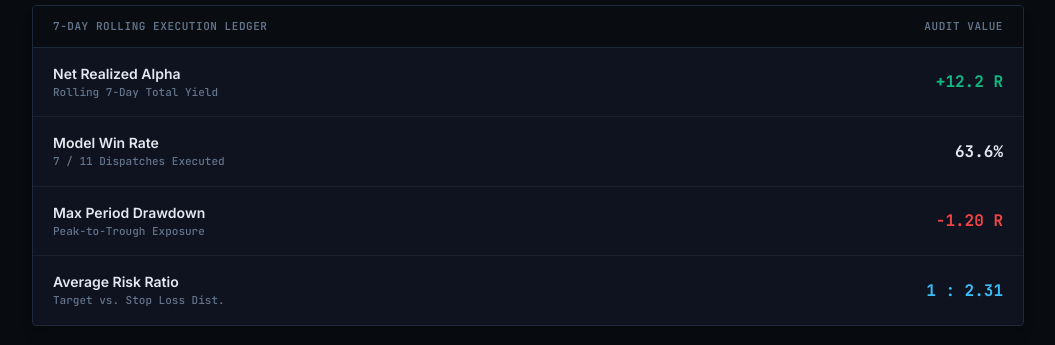
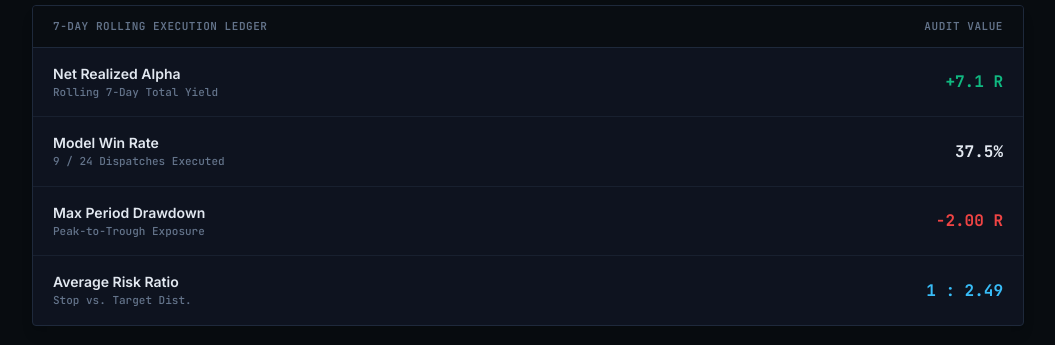
Before and after one commit to versalmech/pivot_page2, a Next.js app: page / in a window 1280 px wide. Both pictures are taken after a click on the button "Rolling 7 Days". Shown: the part 2668-3013 px from the top of the page, without its empty margins (112-1167 px from the left). Built offline with nearby package versions, Linux system fonts and the light colour scheme.

Commit message:
update site

```diff
--- a/components/PerformanceAudit.tsx
+++ b/components/PerformanceAudit.tsx
@@ -368,28 +368,28 @@ export default function PerformanceAudit() {
                   <div className="text-sm font-semibold text-textMain font-sans">Net Realized Alpha</div>
                   <div className="text-[11px] text-textMuted font-mono">Rolling 7-Day Total Yield</div>
                 </div>
-                <div className="font-mono text-base font-bold text-positiveR font-num">+12.2 R</div>
+                <div className="font-mono text-base font-bold text-positiveR font-num">+7.1 R</div>
               </div>
               <div className="px-5 py-4 flex items-center justify-between hover:bg-panelHover transition-colors">
                 <div>
                   <div className="text-sm font-semibold text-textMain font-sans">Model Win Rate</div>
-                  <div className="text-[11px] text-textMuted font-mono">7 / 11 Dispatches Executed</div>
+                  <div className="text-[11px] text-textMuted font-mono">9 / 24 Dispatches Executed</div>
                 </div>
-                <div className="font-mono text-base font-bold text-textMain font-num">63.6%</div>
+                <div className="font-mono text-base font-bold text-textMain font-num">37.5%</div>
               </div>
               <div className="px-5 py-4 flex items-center justify-between hover:bg-panelHover transition-colors">
                 <div>
                   <div className="text-sm font-semibold text-textMain font-sans">Max Period Drawdown</div>
                   <div className="text-[11px] text-textMuted font-mono">Peak-to-Trough Exposure</div>
                 </div>
-                <div className="font-mono text-base font-bold text-drawdownR font-num">-1.20 R</div>
+                <div className="font-mono text-base font-bold text-drawdownR font-num">-2.00 R</div>
               </div>
               <div className="px-5 py-4 flex items-center justify-between hover:bg-panelHover transition-colors">
                 <div>
                   <div className="text-sm font-semibold text-textMain font-sans">Average Risk Ratio</div>
-                  <div className="text-[11px] text-textMuted font-mono">Target vs. Stop Loss Dist.</div>
+                  <div className="text-[11px] text-textMuted font-mono">Stop vs. Target Dist.</div>
                 </div>
-                <div className="font-mono text-base font-bold text-accent font-num">1 : 2.31</div>
+                <div className="font-mono text-base font-bold text-accent font-num">1 : 2.49</div>
               </div>
             </div>
           </div>
@@ -408,28 +408,28 @@ export default function PerformanceAudit() {
                   <div className="text-sm font-semibold text-textMain font-sans">Net Realized Alpha</div>
                   <div className="text-[11px] text-textMuted font-mono">Rolling 30-Day Total Yield</div>
                 </div>
-                <div className="font-mono text-base font-bold text-positiveR font-num">+40.5 R</div>
+                <div className="font-mono text-base font-bold text-positiveR font-num">+62.3 R</div>
               </div>
               <div className="px-5 py-4 flex items-center justify-between hover:bg-panelHover transition-colors">
                 <div>
                   <div className="text-sm font-semibold text-textMain font-sans">Model Win Rate</div>
-                  <div className="text-[11px] text-textMuted font-mono">23 / 45 Dispatches Executed</div>
+                  <div className="text-[11px] text-textMuted font-mono">32 / 68 Dispatches Executed</div>
                 </div>
-                <div className="font-mono text-base font-bold text-textMain font-num">51.2%</div>
+                <div className="font-mono text-base font-bold text-textMain font-num">47.1%</div>
               </div>
               <div className="px-5 py-4 flex items-center justify-between hover:bg-panelHover transition-colors">
                 <div>
                   <div className="text-sm font-semibold text-textMain font-sans">Max Period Drawdown</div>
                   <div className="text-[11px] text-textMuted font-mono">Peak-to-Trough Exposure</div>
                 </div>
-                <div className="font-mono text-base font-bold text-drawdownR font-num">-4.40 R</div>
+                <div className="font-mono text-base font-bold text-drawdownR font-num">-7.00 R</div>
               </div>
               <div className="px-5 py-4 flex items-center justify-between hover:bg-panelHover transition-colors">
                 <div>
                   <div className="text-sm font-semibold text-textMain font-sans">Average Risk Ratio</div>
-                  <div className="text-[11px] text-textMuted font-mono">Target vs. Stop Loss Dist.</div>
+                  <div className="text-[11px] text-textMuted font-mono">Stop vs. Target Dist.</div>
                 </div>
-                <div className="font-mono text-base font-bold text-accent font-num">1 : 2.72</div>
+                <div className="font-mono text-base font-bold text-accent font-num">1 : 3.11</div>
               </div>
             </div>
           </div>
```
